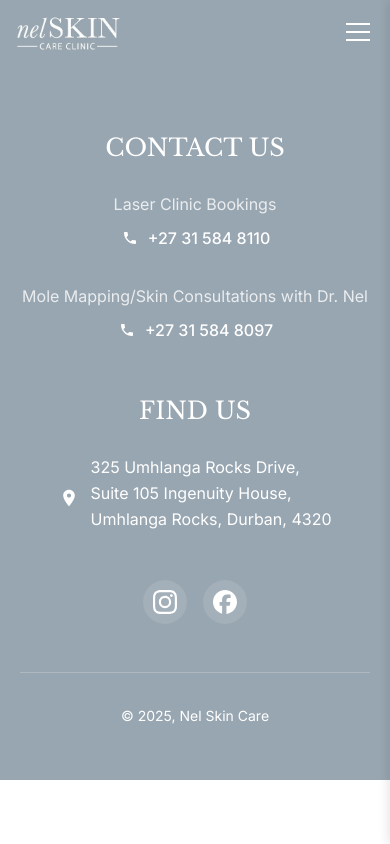
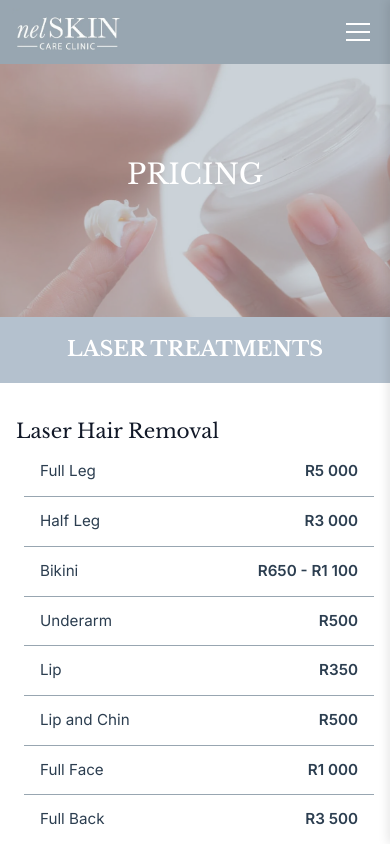
Before and after one commit to PhilNel/vue-practice-website, a Vue app: page /pricing in a window 390 px wide. Shown: the top 844 px of the page. Built offline with nearby package versions, Linux system fonts and the light colour scheme.

Commit message:
feat: Basic pricelist layout wokring

```diff
--- /dev/null
+++ b/src/components/sections/PricingSection.vue
@@ -0,0 +1,226 @@
+<template>
+    <section class="pricing-section">
+        <div class="container">
+            <div class="pricing-content">
+                <div v-if="isLoading" class="loading-state">
+                    <LoadingSpinner />
+                </div>
+                <div v-else class="pricing-menu">
+                    <div v-for="category in categories" :key="category.name" class="category-section">
+                        <h2 class="category-title">{{ category.displayName }}</h2>
+                        <div class="treatments-list">
+                            <div v-for="treatment in category.treatments" :key="treatment.treatmentId"
+                                class="treatment-group">
+                                <h3 class="treatment-name">{{ treatment.name }}</h3>
+                                <div class="services-list">
+                                    <div v-for="service in treatment.services" :key="service.serviceId"
+                                        class="service-item">
+                                        <span class="service-name">{{ service.description }}</span>
+                                        <span class="service-price">{{ formatServicePrice(service) }}</span>
+                                    </div>
+                                </div>
+                            </div>
+                        </div>
+                    </div>
+                </div>
+
+                <div v-if="error" class="error-state">
+                    <p class="error-message">{{ error }}</p>
+                </div>
+            </div>
+        </div>
+    </section>
+</template>
+
+<script setup lang="ts">
+import { computed, onMounted } from 'vue'
+import { useTreatmentsStore } from '@/stores/treatments'
+import type { Treatment, TreatmentService } from '@/types/treatment'
+import { formatCurrency } from '@/utils/pricing'
+import LoadingSpinner from '@/components/ui/LoadingSpinner.vue'
+
+const treatmentsStore = useTreatmentsStore()
+
+const isLoading = computed(() => treatmentsStore.loading)
+const error = computed(() => treatmentsStore.error)
+const treatments = computed(() => treatmentsStore.getAllTreatments)
+
+const categoryMap: Record<string, string> = {
+    'laser': 'Laser Treatments',
+    'skin-resurfacing': 'Skin Resurfacing',
+    'chemical-peels': 'Chemical Peels',
+    'light-therapy': 'Light Therapy'
+}
+
+const categories = computed(() => {
+    const grouped = new Map<string, Treatment[]>()
+
+    treatments.value.forEach(treatment => {
+        if (!grouped.has(treatment.category)) {
+            grouped.set(treatment.category, [])
+        }
+        grouped.get(treatment.category)!.push(treatment)
+    })
+
+    const categoryOrder = ['laser', 'skin-resurfacing', 'chemical-peels', 'light-therapy']
+
+    return categoryOrder
+        .filter(category => grouped.has(category))
+        .map(category => ({
+            name: category,
+            displayName: categoryMap[category] || category,
+            treatments: grouped.get(category)!.sort((a, b) => a.name.localeCompare(b.name))
+        }))
+})
+
+// Format service price based on type using existing utility
+const formatServicePrice = (service: TreatmentService): string => {
+    if (service.type === 'variable' && service.priceRangeMin && service.priceRangeMax) {
+        return `${formatCurrency(service.priceRangeMin)} - ${formatCurrency(service.priceRangeMax)}`
+    } else if (service.price) {
+        return formatCurrency(service.price)
+    }
+
+    return 'Price on consultation'
+}
+
+onMounted(() => {
+    treatmentsStore.fetchTreatments()
+})
+</script>
+
+<style scoped>
+
+h3 {
+    margin-bottom: 0;
+}
+
+.pricing-section {
+    padding: 0;
+    background-color: white;
+}
+
+.container {
+    max-width: 1200px;
+    margin: 0 auto;
+    padding: 0;
+    padding-top: 1rem;
+
+    margin-bottom: 1rem;
+}
+
+.pricing-content {
+    max-width: 800px;
+    margin: 0 auto;
+}
+
+.pricing-menu {
+    text-align: left;
+}
+
+.category-title {
+    font-size: 1.8rem;
+    font-weight: bold;
+    color: white;
+    text-transform: uppercase;
+    text-align: center;
+    background-color: var(--color-primary-light);
+    padding: 1rem;
+}
+
+.treatments-list {
+    margin-left: 0;
+}
+
+.treatment-name {
+    font-weight: var(--font-weight-bold);
+    margin-left: 1rem;
+    padding-top: 1rem;
+}
+
+.treatment-group:last-child {
+    margin-bottom: 1rem;
+}
+
+.services-list {
+    margin-left: 2rem;
+}
+
+.service-item {
+    display: flex;
+    justify-content: space-between;
+    align-items: center;
+    padding: 0.75rem 1rem;
+    border-bottom: 1px solid var(--color-primary);
+}
+
+.service-item:last-child {
+    border-bottom: none;
+}
+
+.service-name {
+    font-size: 0.95rem;
+    color: #2c3e50;
+    flex-grow: 1;
+}
+
+.service-price {
+    font-size: 0.95rem;
+    font-weight: 500;
+    color: #2c3e50;
+    margin-left: 1rem;
+}
+
+.loading-state,
+.error-state {
+    padding: 4rem 0;
+    text-align: center;
+}
+
+.error-message {
+    color: #e74c3c;
+    font-size: 1.1rem;
+}
+
+/* Responsive Design */
+@media (max-width: 768px) {
+    .pricing-section {
+        padding: 0;
+    }
+
+    .category-title {
+        font-size: 1.5rem;
+    }
+
+    .services-list {
+        margin-left: 1rem;
+    }
+
+    .service-price {
+        margin-left: 0;
+        font-weight: 600;
+    }
+
+    .treatment-group {
+        padding: 0 1rem;
+    }
+}
+
+@media (max-width: 480px) {
+    .container {
+        padding: 0;
+    }
+
+    .category-title {
+        font-size: 1.3rem;
+    }
+
+    .treatment-name {
+        margin-left: 0;
+    }
+
+    .services-list {
+        margin-left: 0.5rem;
+    }
+}
+</style>
--- a/src/components/ui/NavigationDrawer.vue
+++ b/src/components/ui/NavigationDrawer.vue
@@ -43,6 +43,7 @@
     { name: 'home', path: '/', label: 'HOME' },
     { name: 'specials', path: '/specials', label: 'SPECIALS' },
     { name: 'treatments', path: '/treatments', label: 'TREATMENTS' },
+    { name: 'pricing', path: '/pricing', label: 'PRICING' },
     { name: 'faq', path: '/faq', label: 'FAQS' },
     { name: 'about', path: '/about', label: 'ABOUT' },
     { name: 'contact', path: '/contact', label: 'CONTACT' }
--- a/src/composables/useNavigation.ts
+++ b/src/composables/useNavigation.ts
@@ -15,6 +15,10 @@
     router.push("/treatments");
   };
 
+  const navToPricing = () => {
+    router.push("/pricing");
+  };
+
   const navToSpecials = () => {
     router.push("/specials");
   };
@@ -27,6 +31,7 @@
     navToHome,
     navToAbout,
     navToTreatments,
+    navToPricing,
     navToSpecials,
     navToContact,
   };
--- a/src/router/index.ts
+++ b/src/router/index.ts
@@ -34,6 +34,11 @@
       component: () => import("../views/TreatmentsView.vue"),
     },
     {
+      path: "/pricing",
+      name: "pricing",
+      component: () => import("../views/PricingView.vue"),
+    },
+    {
       path: "/contact",
       name: "contact",
       component: () => import("../views/ContactView.vue"),
--- a/src/stores/treatments.ts
+++ b/src/stores/treatments.ts
@@ -6,7 +6,7 @@
     treatments: [
       {
         treatmentId: "laser-hair-removal",
-        name: "Hair Removal",
+        name: "Laser Hair Removal",
         shortDescription:
           "The Prowave hair removal system delivers a specially tailored light source for permanent hair reduction. Cutera's innovative hair removal technology provides effective treatment for a wide range of skin types.",
         category: "laser",
@@ -93,7 +93,7 @@
         services: [
           {
             serviceId: "dermapen-treatment",
-            description: "Dermapen Treatment",
+            description: "Treatment",
             targetAreas: ["face"],
             type: "session",
             price: 1900,
@@ -151,7 +151,7 @@
           },
           {
             serviceId: "pearl-fractional-lip",
-            description: "Lip,",
+            description: "Lip",
             targetAreas: ["lips"],
             type: "session",
             price: 3000,
@@ -374,7 +374,7 @@
       },
       {
         treatmentId: "red-light-treatment",
-        name: "Red Light Treatment",
+        name: "Red Light",
         shortDescription:
           "A quick, well tolerated and non-invasive treatment. The omnilux red light uses specific wavelengths to stimulates the deeper skin layers to increase the speed and efficiency by which your skin manufactures new collagen. Successfully treats a variety of skin conditions including acne, skin rejuvenation and wound healing.",
         category: "light-therapy",
@@ -390,7 +390,7 @@
         services: [
           {
             serviceId: "red-light-treatment-session",
-            description: "Red Light Treatment",
+            description: "Treatment",
             targetAreas: ["face"],
             type: "session",
             price: 450,
@@ -400,7 +400,7 @@
       },
       {
         treatmentId: "ndyag-veins",
-        name: "NdYag Veins Treatment",
+        name: "Nd:YAG",
         shortDescription:
           "A laser treatment designed for resolving a variety of vascular conditions. Nd:YAG can treat the following conditions: spider and fine facial veins, telangiectasia, hemangiomas, warts, nail fungus, and port wine stains.",
         category: "laser",
@@ -410,7 +410,7 @@
         services: [
           {
             serviceId: "ndyag-veins-treatment",
-            description: "NdYag Veins Treatment",
+            description: "Veins Treatment",
             targetAreas: ["legs", "face", "body"],
             type: "variable",
             priceRangeMin: 1000,
--- /dev/null
+++ b/src/views/PricingView.vue
@@ -0,0 +1,26 @@
+<template>
+    <div class="pricing">
+        <HeroSection :title="heroData.title" :background-image="heroData.backgroundImage" />
+        <PricingSection />
+    </div>
+</template>
+
+<script setup lang="ts">
+import HeroSection from '@/components/sections/HeroSection.vue'
+import PricingSection from '@/components/sections/PricingSection.vue'
+import creamImage from '@/assets/cream.webp'
+
+const heroData = {
+    title: 'PRICING',
+    backgroundImage: creamImage
+}
+</script>
+
+<style>
+@media (min-width: 1024px) {
+    .pricing {
+        display: flex;
+        flex-direction: column;
+    }
+}
+</style>
```
